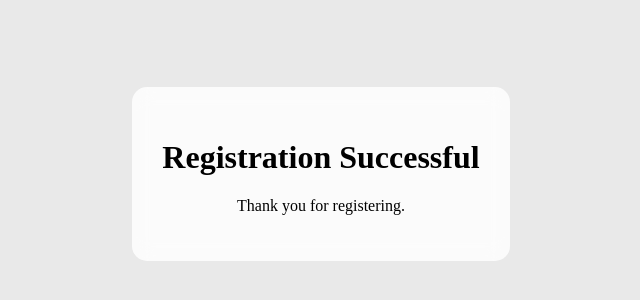
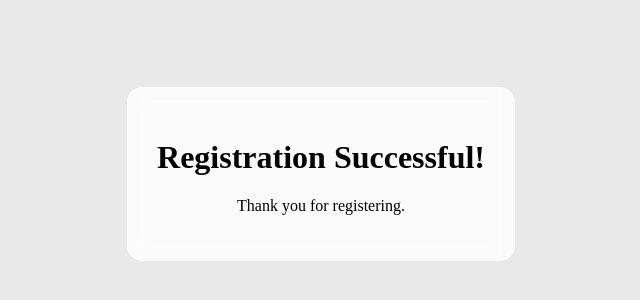
Before and after one commit to Akash-YS05/registration-form, a website: page pages/success.html in a window 1280 px wide. Shown: the part 234-534 px from the top of the page, without its empty margins (319-959 px from the left). Drawn offline with Linux system fonts and the light colour scheme.

Commit message:
Update success.html

```diff
--- a/pages/success.html
+++ b/pages/success.html
@@ -33,7 +33,7 @@
       }
     </style>
     <div class="container">
-      <h1>Registration Successful</h1>
+      <h1>Registration Successful!</h1>
       <p>Thank you for registering.</p>
     </div>
   </body>
```
